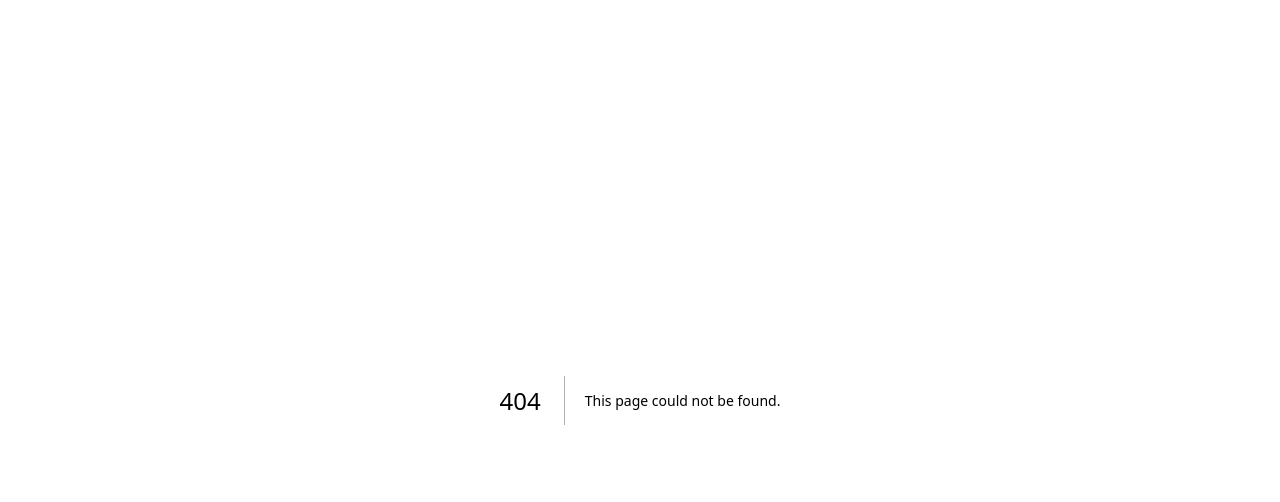
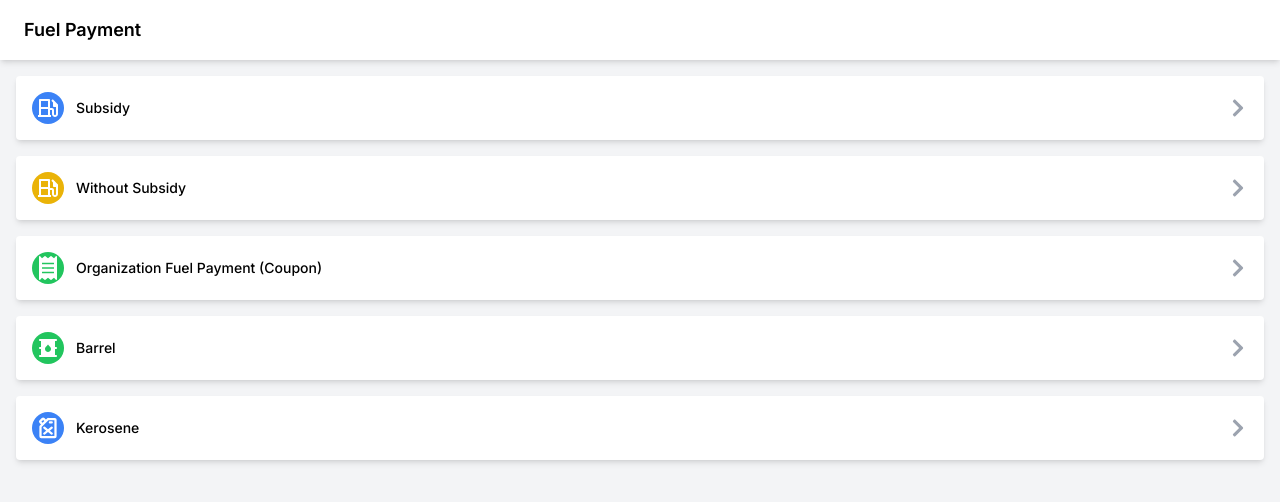
Before and after one commit to Smart-Legacy/gas-price-calculator, a Next.js app: page /fuelchoice in a window 1280 px wide. Before the commit this address had no page. Shown: the top 502 px of the page. Built offline with nearby package versions, Linux system fonts and the light colour scheme.

Commit message:
fuel type option page

```diff
--- /dev/null
+++ b/app/fuelchoice/page.tsx
@@ -0,0 +1,87 @@
+import React from "react";
+import {
+  FaChevronRight,
+  FaGasPump,
+  FaOilCan,
+  FaIndustry,
+  FaReceipt,
+} from "react-icons/fa";
+import { RiGasStationLine } from "react-icons/ri";
+import { PiGasCanBold } from "react-icons/pi";
+import { MdOilBarrel } from "react-icons/md";
+
+const FuelPaymentPage = () => {
+  return (
+    <div className="min-h-screen bg-gray-100">
+      {/* Header */}
+      <div className="bg-white py-4 px-6 shadow-md flex items-center justify-between">
+        <h2 className="text-lg font-semibold">Fuel Payment</h2>
+      </div>
+
+      {/* Fuel Payment Options */}
+      <div className="mt-4 px-4">
+        <div className="space-y-4">
+          {/* Subsidy Option */}
+          <button className="bg-white flex justify-between items-center p-4 rounded shadow-md w-full">
+            <div className="flex items-center space-x-3">
+              <div className="bg-blue-500 p-1 rounded-3xl">
+                <RiGasStationLine className="text-white text-2xl" />
+              </div>
+
+              <span className="font-medium text-sm">Subsidy</span>
+            </div>
+            <FaChevronRight className="text-gray-400 text-xl" />
+          </button>
+
+          {/* Without Subsidy Option */}
+          <button className="bg-white flex justify-between items-center p-4 rounded shadow-md w-full">
+            <div className="flex items-center space-x-3">
+              <div className="bg-yellow-500 p-1 rounded-3xl">
+                <RiGasStationLine className="text-white text-2xl" />
+              </div>
+              <span className="font-medium text-sm">Without Subsidy</span>
+            </div>
+            <FaChevronRight className="text-gray-400 text-xl" />
+          </button>
+
+          {/* Organization Fuel Payment Option */}
+          <button className="bg-white flex justify-between items-center p-4 rounded shadow-md w-full">
+            <div className="flex items-center space-x-3">
+              <div className="bg-green-500 p-1 rounded-3xl">
+                <FaReceipt className="text-white text-2xl" />
+              </div>
+              <span className="font-medium text-sm">
+                Organization Fuel Payment (Coupon)
+              </span>
+            </div>
+            <FaChevronRight className="text-gray-400 text-xl" />
+          </button>
+
+          {/* Barrel Option */}
+          <button className="bg-white flex justify-between items-center p-4 rounded shadow-md w-full">
+            <div className="flex items-center space-x-3">
+              <div className="bg-green-500 p-1 rounded-3xl">
+                <MdOilBarrel className="text-white text-2xl" />
+              </div>
+              <span className="font-medium text-sm">Barrel</span>
+            </div>
+            <FaChevronRight className="text-gray-400 text-xl" />
+          </button>
+
+          {/* Kerosene Option */}
+          <button className="bg-white flex justify-between items-center p-4 rounded shadow-md w-full">
+            <div className="flex items-center space-x-3">
+              <div className="bg-blue-500 p-1 rounded-3xl">
+                <PiGasCanBold className="text-white text-2xl" />
+              </div>
+              <span className="font-medium text-sm">Kerosene</span>
+            </div>
+            <FaChevronRight className="text-gray-400 text-xl" />
+          </button>
+        </div>
+      </div>
+    </div>
+  );
+};
+
+export default FuelPaymentPage;
```
Also changed, not shown: package.json (+5 -4 lines), 1 other file (tests, documents, lock files or other folders).
